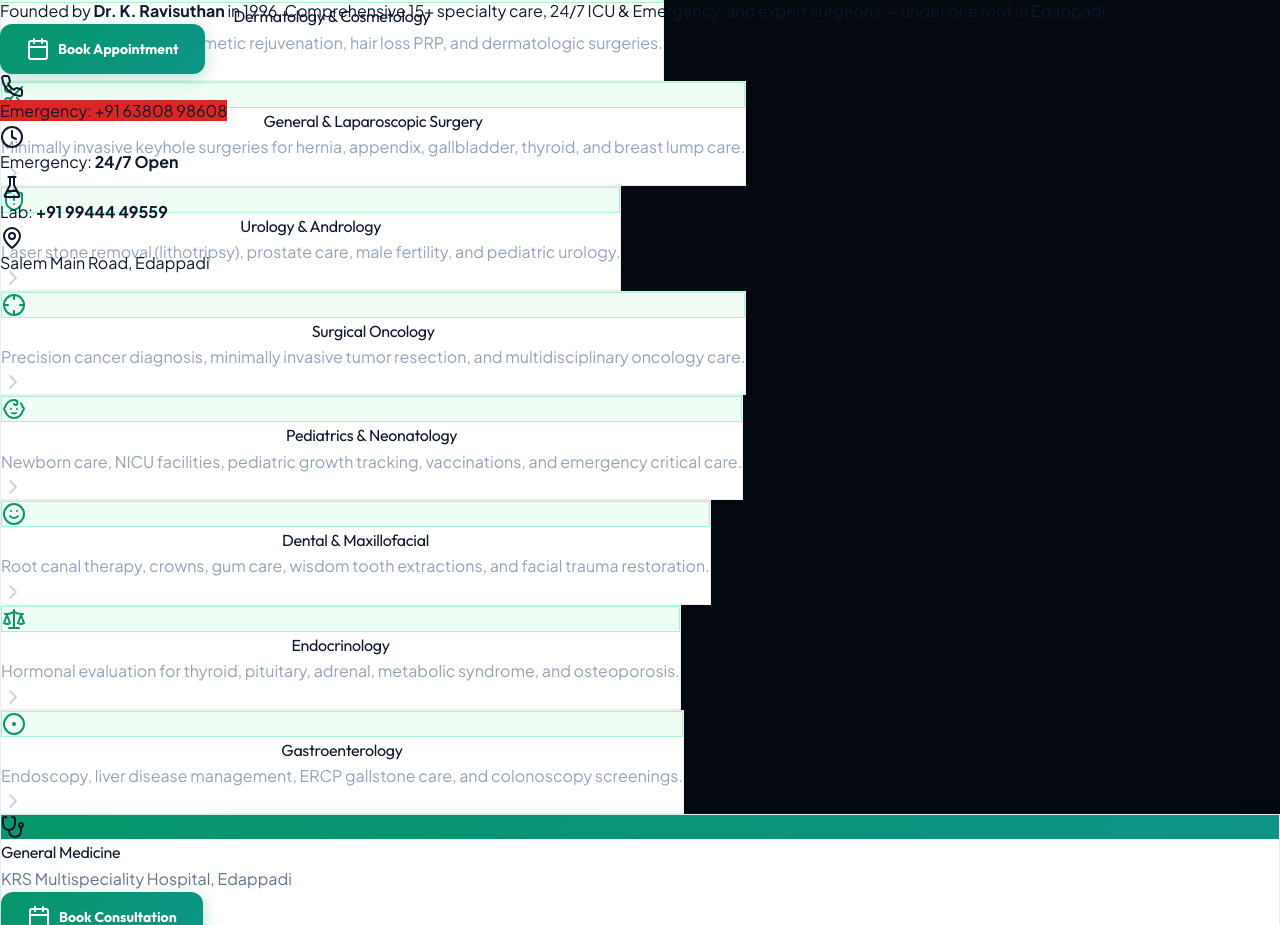
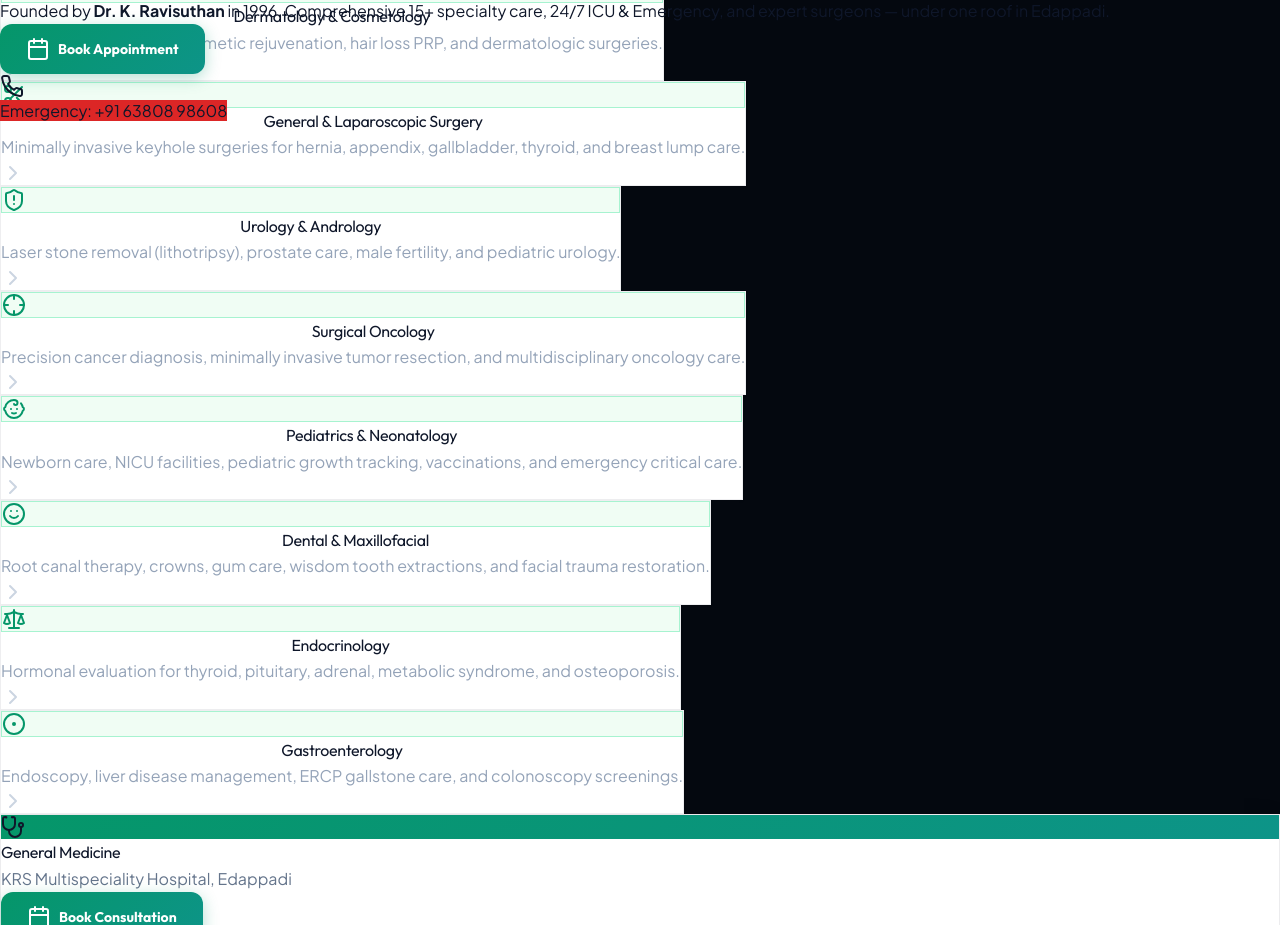
Before and after one commit to Manju1303/krs, a React (Vite) app: page / in a window 1280 px wide. Shown: the part 6040-6965 px from the top of the page. Built offline with nearby package versions, Linux system fonts and the light colour scheme.

Commit message:
Remove marked contact details strip from Hero section

```diff
--- a/src/components/Hero.jsx
+++ b/src/components/Hero.jsx
@@ -1,5 +1,5 @@
 import React, { useState, useEffect, useCallback } from 'react';
-import { Calendar, ShieldAlert, Award, Clock, FlaskConical, Phone, Building2, ChevronLeft, ChevronRight, MapPin, HeartPulse, CheckCircle2 } from 'lucide-react';
+import { Calendar, ShieldAlert, Award, FlaskConical, Phone, Building2, ChevronLeft, ChevronRight, HeartPulse, CheckCircle2 } from 'lucide-react';
 import { hospitalInfo } from '../data/hospitalData';
 
 const getImg = (path) => {
@@ -226,27 +226,7 @@
               </a>
             </div>
 
-            {/* Contact Strip */}
-            <div
-              className="flex flex-wrap gap-5 text-xs text-white/55 pt-2 animate-fade-in-up border-t"
-              style={{
-                borderColor: 'rgba(255,255,255,0.08)',
-                animationDelay: '0.5s',
-              }}
-            >
-              <div className="flex items-center gap-1.5">
-                <Clock className="w-3.5 h-3.5 text-emerald-500" />
-                <span>Emergency: <strong className="text-white/80">24/7 Open</strong></span>
-              </div>
-              <div className="flex items-center gap-1.5">
-                <FlaskConical className="w-3.5 h-3.5 text-teal-500" />
-                <span>Lab: <strong className="text-white/80">{hospitalInfo.labPhone}</strong></span>
-              </div>
-              <div className="flex items-center gap-1.5">
-                <MapPin className="w-3.5 h-3.5 text-emerald-500" />
-                <span>Salem Main Road, Edappadi</span>
-              </div>
-            </div>
+
           </div>
         </div>
       </div>
```
